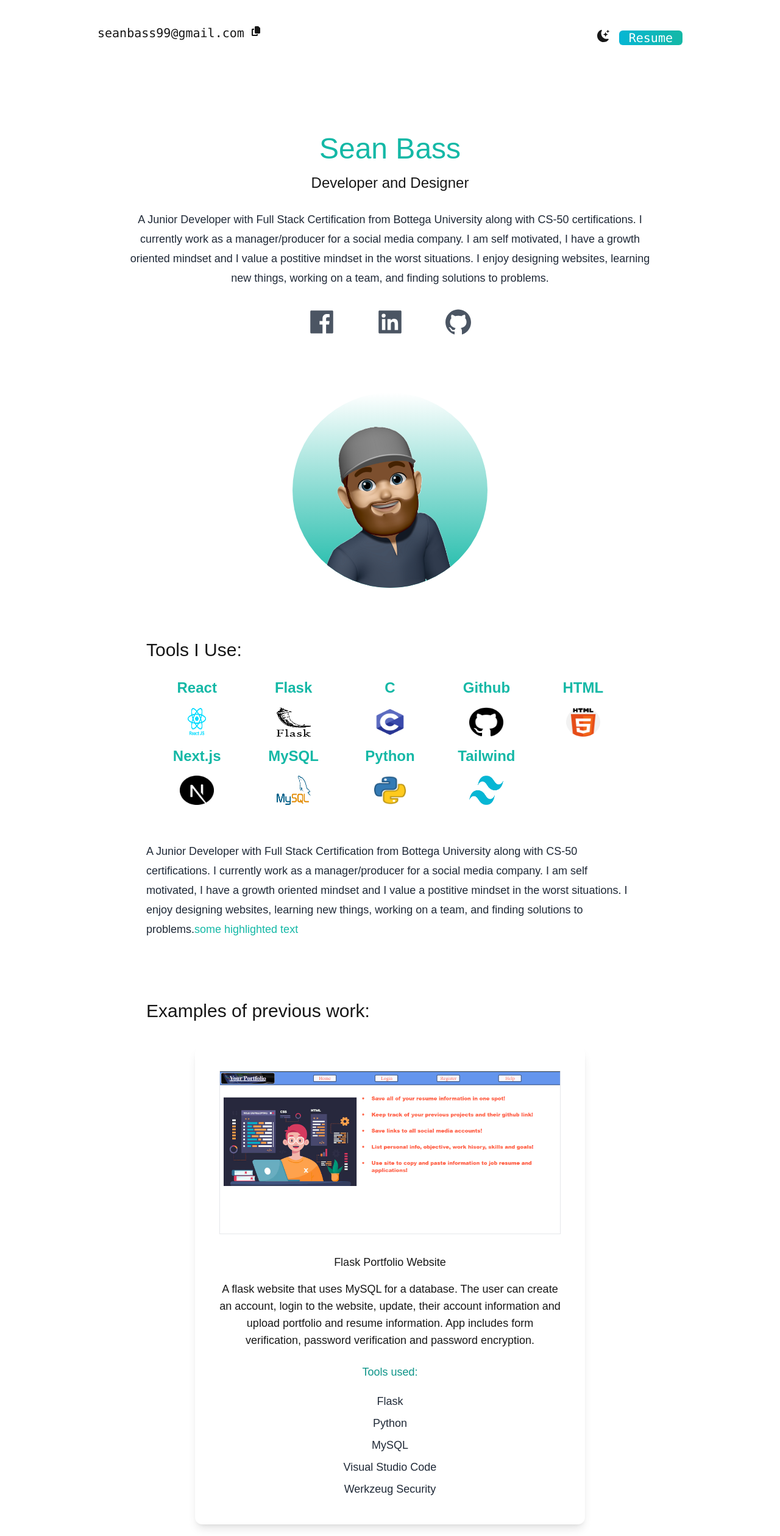
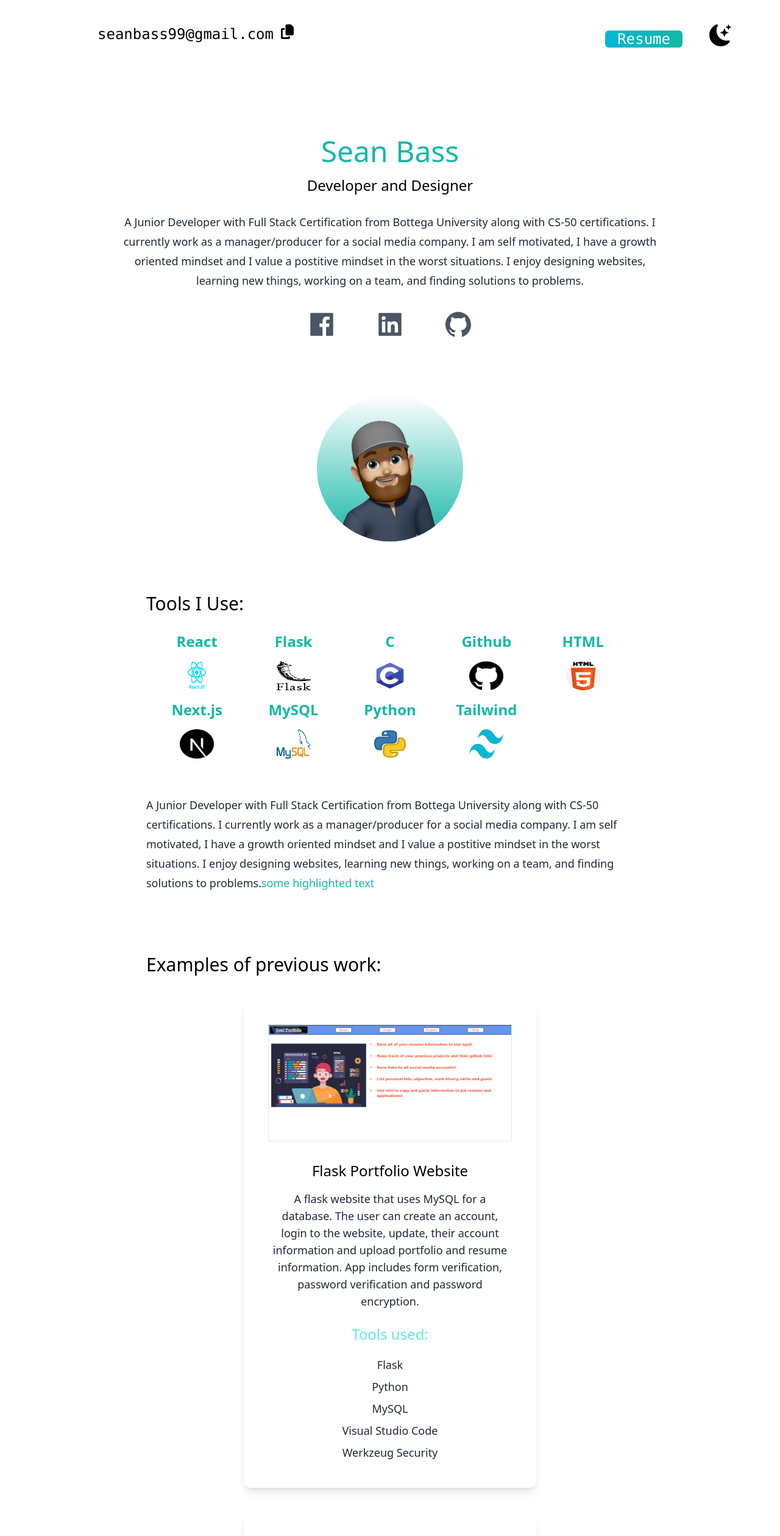
Before and after one commit to bass1121/next-portfolio, a Next.js app: page / in a window 1280 px wide. Shown: the top 2519 px of the page at 61% size. Built offline with nearby package versions, Linux system fonts and the light colour scheme.

Commit message:
add resume page, resume navbar, fixed styles on resume page and added resume to public/images

```diff
--- a/src/ThemeSwitcher.jsx
+++ b/src/ThemeSwitcher.jsx
@@ -14,8 +14,8 @@ const ThemeSwitcher = () => {
 
   return mount ? (
     <button onClick={() => setTheme(currentTheme === "dark" ? "light" : "dark")} type="button" className='dark:border-slate-300 dark:text-white'>
-      <BsFillMoonStarsFill className="dark:hidden text-xl" fill='currentColor' />
-      <BsFillMoonStarsFill className="hidden dark:block text-xl" fill="currentColor" />
+      <BsFillMoonStarsFill className="moon fixed text-4xl top-10 right-20 sm:text-4xl dark:hidden" fill='currentColor' />
+      <BsFillMoonStarsFill className="moon fixed text-4xl top-10 right-20 hidden sm:text-4xl dark:block" fill="currentColor" />
     </button>
   ) : null;
 };
--- a/src/app/layout.js
+++ b/src/app/layout.js
@@ -1,12 +1,14 @@
-import "../styles/globals.css";
+import "../styles/global.css";
 import "../styles/homepage.css";
+import "./resume/page";
 import ThemeProvider from "../ThemeProvider";
 import ThemeSwitcher from "../ThemeSwitcher";
-
+import Favicon from "../../public/images/Favicon.png"
 
 export const Metadata = {
   title: "Next.js Portfolio",
   description: "Sean Bass Portfolio",
+  favicon: <link rel="icon" href="../..public/images/Favicon.png" sizes="anonymous" />
 };
 
 export default function RootLayout({ children }) {
@@ -15,7 +17,7 @@ export default function RootLayout({ children }) {
       <head>
         <script src="https://kit.fontawesome.com/ff073515b8.js" crossOrigin="anonymous"></script>
       </head>
-      <body className="{bg-white dark:bg-black ${inter.className}`}">
+      <body className="{bg-white dark:bg-gray-900 ${inter.className}`}">
         <ThemeProvider attribute="class" defaultTheme="systemTheme" enableSystem >
             {children}
         </ThemeProvider>
--- a/src/app/page.js
+++ b/src/app/page.js
@@ -1,4 +1,3 @@
-import {BsFillMoonStarsFill} from 'react-icons/bs';
 import {AiFillGithub, AiFillLinkedin, AiFillFacebook} from 'react-icons/ai';
 import Image from 'next/image';
 import {
@@ -13,25 +12,25 @@ export default function Home() {
     <div>
         <main className="bg-white px-10 md:px-20 lg:px-40 dark:bg-gray-900">
           <section className="min-h-screen" >
-            <nav className="grid grid-rows-2 py-10 font-mono sm:flex sm:justify-between sm:py-10 sm:mb-12">
+            <nav className="navbar grid grid-rows-2 py-10 font-mono sm:flex sm:justify-between sm:py-10 sm:mb-12">
               <div className='flex space-x-3 sm:flex sm:space-x-3 sm:justify-evenly'>
-                <h1 className="text-xl mb-4 dark:text-white">seanbass99@gmail.com</h1>
+                <h1 className="text-2xl mb-4 dark:text-gray-300">seanbass99@gmail.com</h1>
                 <CopyToClipboard />
               </div>
-              <ul className="flex flex-row-reverse justify-between sm:flex-row sm:flex sm:items-center">
+              <ul className="flex  sm:flex-row sm:flex sm:items-center">
                 <li>
                   <ThemeSwitcher />
                 </li>
                 <li>
-                  <a href="#" className="bg-gradient-to-r text-xl from-cyan-500 to-teal-500 text-white px-4 rounded-md ml-4">Resume</a>
+                  <a href="/resume" className="bg-gradient-to-r text-2xl from-cyan-500 to-teal-500 text-white px-5 rounded-md ml-4">Resume</a>
                 </li>
               </ul>
             </nav>
 
             <div className='text-center p-10'>
               <h2 className='text-5xl py-2 text-teal-500 font-medium'>Sean Bass</h2>
-              <h3 className='text-2xl py-2 dark:text-white'>Developer and Designer</h3>
-              <p className='text-lg py-5 leading-8 text-gray-800 dark:text-white'>
+              <h3 className='text-2xl py-2 dark:text-gray-300'>Developer and Designer</h3>
+              <p className='text-lg py-5 leading-8 text-gray-800 dark:text-gray-300'>
                 A Junior Developer with Full Stack Certification from Bottega University along with CS-50 certifications. I currently work as a manager/producer for a social media company. I am self motivated,
                 I have a growth oriented mindset and I value a postitive mindset in the worst situations. I enjoy designing websites, learning new things, working on a team,
                 and finding solutions to problems.
@@ -42,7 +41,7 @@ export default function Home() {
                 <a href="https://github.com/bass1121"><AiFillGithub/></a>
               </div>
             </div>
-            <div className='relative mx-auto bg-gradient-to-t from-teal-500 rounded-full w-60 h-60 sm:w-80 sm:h-80 mt-10 overflow-hidden'>
+            <div className='relative mx-auto bg-gradient-to-t from-teal-500 rounded-full w-60 h-60 sm:w-90 sm:h-90 mt-10 overflow-hidden'>
               <Image className="" src={myEmoji} alt="myEmoji" placeholder='blur'/>
             </div>
           </section>
@@ -89,7 +88,7 @@ export default function Home() {
                   <Image className="icon" src={tailwind} alt="Icon" placeholder="empty" />
                 </div>
               </div>
-                <p className='text-lg py-5 leading-8 text-gray-800'>
+                <p className='text-lg py-5 leading-8 text-gray-800 dark:text-gray-300'>
                 A Junior Developer with Full Stack Certification from Bottega University along with CS-50 certifications. I currently work as a manager/producer for a social media company. I am self motivated,
                 I have a growth oriented mindset and I value a postitive mindset in the worst situations. I enjoy designing websites, learning new things, working on a team,
                 and finding solutions to problems.<span className='text-teal-500 text-lg'>some highlighted text</span>
@@ -102,14 +101,14 @@ export default function Home() {
             <div className='m-2 sm:m-20'>
                 <h2 className='text-3xl'>Examples of previous work:</h2>
               <div className='place-items-center justify-items-center'>
-                <div id="card1" className='text-lg w-6/7 sm:w-4/5 text-center shadow-lg p-10 rounded-xl my-10 hover:w-10/12 hover:bg-sky-200 '>
+                <div id="card" className='card'>
                     <Image className='w-auto mx-auto border' src={flaskPortfolio} alt='flask pic'/>
-                    <h3 className='text-lg font-medium pt-8 pb-2'>Flask Portfolio Website</h3>
-                    <p className='py-2'>
+                    <h3 className='text-2xl font-medium pt-8 pb-2 dark:text-teal-300'>Flask Portfolio Website</h3>
+                    <p className='py-2 text-gray-800'>
                       A flask website that uses MySQL for a database. The user can create an account, login to the website, update,
                       their account information and upload portfolio and resume information. App includes form verification, password verification and password encryption.
                     </p>
-                    <h4 className='py-4 text-teal-600'>Tools used:</h4>
+                    <h4 className='py-4 text-2xl text-teal-300 dark:text-teal-300'>Tools used:</h4>
                     <p className='text-gray-800 py-1'>Flask</p>
                     <p className='text-gray-800 py-1'>Python</p>
                     <p className='text-gray-800 py-1'>MySQL</p>
@@ -117,14 +116,14 @@ export default function Home() {
                     <p className='text-gray-800 py-1'>Werkzeug Security</p>
                 </div>
 
-                <div id="card2" className='text-lg w-6/7 sm:w-4/5 text-center shadow-lg p-10 rounded-xl my-10 hover:w-10/12 hover:bg-sky-200 '>
+                <div id="card" className='card'>
                     <Image className='mx-auto w-auto border' src={nextPortfolio} alt='flask pic'/>
-                    <h3 className='text-lg font-medium pt-8 pb-2'>Next.js Personal Portfolio</h3>
-                    <p className='py-2'>
+                    <h3 className='text-2xl font-medium pt-8 pb-2 dark:text-teal-300'>Next.js Personal Portfolio</h3>
+                    <p className='py-2 dark:text-gray-800'>
                       A flask website that uses MySQL for a database. The user can create an account, login to the website, update,
                       their account information and upload portfolio and resume information. App includes form verification, password verification and password encryption.
                     </p>
-                    <h4 className='py-4 text-teal-600'>Tools used:</h4>
+                    <h4 className='py-4 text-2xl text-teal-600 dark:text-teal-300'>Tools used:</h4>
                     <p className='text-gray-800 py-1'>Flask</p>
                     <p className='text-gray-800 py-1'>Python</p>
                     <p className='text-gray-800 py-1'>MySQL</p>
@@ -132,28 +131,28 @@ export default function Home() {
                     <p className='text-gray-800 py-1'>Werkzeug Security</p>
                 </div>
 
-                <div id="card3" className='text-lg w-6/7 sm:w-4/5 text-center shadow-lg p-10 rounded-xl my-10 hover:w-10/12 hover:bg-sky-200 '>
+                <div id="card" className='card'>
                     <Image className='mx-auto w-auto border' src={elleBee} alt='flask pic'/>
-                    <h3 className='text-lg font-medium pt-8 pb-2'>Next.js Personal Portfolio</h3>
-                    <p className='py-2'>
+                    <h3 className='text-2xl font-medium pt-8 pb-2 dark:text-teal-300'>Next.js Personal Portfolio</h3>
+                    <p className='py-2 dark:text-gray-800'>
                       A website created for ElleBee Entertainment, a company that creates content on social media. Consists of links to all of her social media accounts, admin login and edit, a blog page
                       and links to donate to channels. It dynamically updated video list pulling from youtube's api.
                     </p>
-                    <h4 className='py-4 text-teal-600'>Tools used:</h4>
+                    <h4 className='py-4 text-2xl text-teal-600 dark:text-teal-300'>Tools used:</h4>
                     <p className='text-gray-800 py-1'>React</p>
                     <p className='text-gray-800 py-1'>MongoDB</p>
                     <p className='text-gray-800 py-1'>SCSS</p>
                     <p className='text-gray-800 py-1'>Visual Studio Code</p>
                 </div>
 
-                <div id="card4" className='text-lg w-6/7 sm:w-4/5 text-center shadow-lg p-10 rounded-xl my-10 hover:w-10/12 hover:bg-sky-200 '>
+                <div id="card" className='card'>
                     <Image className='mx-auto w-auto border' src={nextPortfolio} alt='flask pic'/>
-                    <h3 className='text-lg font-medium pt-8 pb-2'>Next.js Personal Portfolio</h3>
-                    <p className='py-2'>
+                    <h3 className='text-2xl font-medium pt-8 pb-2 dark:text-teal-300'>Next.js Personal Portfolio</h3>
+                    <p className='py-2 dark:text-gray-800'>
                       A flask website that uses MySQL for a database. The user can create an account, login to the website, update,
                       their account information and upload portfolio and resume information. App includes form verification, password verification and password encryption.
                     </p>
-                    <h4 className='py-4 text-teal-600'>Tools used:</h4>
+                    <h4 className='py-4 text-2xl text-teal-600 dark:text-teal-300'>Tools used:</h4>
                     <p className='text-gray-800 py-1'>Flask</p>
                     <p className='text-gray-800 py-1'>Python</p>
                     <p className='text-gray-800 py-1'>MySQL</p>
@@ -163,11 +162,6 @@ export default function Home() {
               </div>
             </div>
           </section>
-          <section>
-            <div>
-              <h3 className='text-3xl py-1'>Portfolio</h3>
-            </div>
-          </section>
         </main>
     </div>
   );
--- /dev/null
+++ b/src/app/resume/page.js
@@ -0,0 +1,29 @@
+import ThemeSwitcher from "@/ThemeSwitcher";
+import CopyToClipboard from "@/utils/copyToClipboard";
+import "../../styles/resume.css";
+import "../../styles/global.css";
+
+export default function Resume() {
+  return (
+    <div className="resume bg-white px-10 md:px-20 lg:px-40 dark:bg-gray-900 ">
+       <nav className="navbar grid grid-rows-2 py-10 font-mono sm:flex sm:justify-between sm:py-10 sm:mb-12">
+            <div className='flex space-x-3 sm:flex sm:space-x-3 sm:justify-evenly'>
+              <h1 className="text-2xl mb-4 dark:text-gray-300">seanbass99@gmail.com</h1>
+              <CopyToClipboard />
+            </div>
+            <ul className="flex  sm:flex-row sm:flex sm:items-center">
+              <li>
+                <ThemeSwitcher />
+              </li>
+              <li>
+                <a href="/" className="bg-gradient-to-r text-2xl from-cyan-500 to-teal-500 text-white px-5 rounded-md ml-4">Portfolio</a>
+              </li>
+            </ul>
+        </nav>
+
+        <div className="h-full">
+          resume
+        </div>
+    </div>
+  );
+}
--- /dev/null
+++ b/src/styles/global.css
@@ -0,0 +1,65 @@
+@tailwind base;
+@tailwind components;
+@tailwind utilities;
+
+
+@layer utilities {
+  .text-balance {
+    text-wrap: balance;
+  }
+
+  .icon-title {
+    @apply
+      text-center
+      text-2xl
+      font-bold
+      text-teal-500;
+
+    @media (max-width: 400px) {
+      font-size: 1em;
+    }
+  }
+
+  .navbar {
+    @media (max-width: 1024px) {
+      margin-right: 20px;
+    }
+  }
+
+  .moon {
+    @media (max-width: 1024px) {
+      top: 90px;
+      display: block;
+    }
+  }
+
+  .icon {
+      @apply
+        w-14
+        h-12
+        m-4
+        place-self-center
+        dark:bg-white
+        dark:p-2;
+
+  }
+
+  .card {
+    @apply
+      text-lg
+      w-3/5
+      sm:w-3/5
+      text-center
+      shadow-lg
+      p-10
+      rounded-xl
+      my-10
+      hover:w-10/12
+      duration-100
+      hover:bg-sky-400
+      dark:text-gray-400
+      dark:bg-slate-500
+      dark:hover:bg-slate-400
+      dark:shadow-teal-200;
+  }
+}
--- a/src/styles/globals.css
+++ /dev/null
@@ -1,33 +0,0 @@
-@tailwind base;
-@tailwind components;
-@tailwind utilities;
-
-:root {
-  --background: #ffffff;
-  --foreground: #171717;
-}
-
-body {
-  color: var(--foreground);
-  background: var(--background);
-  font-family: Arial, Helvetica, sans-serif;
-
-}
-
-@layer utilities {
-  .text-balance {
-    text-wrap: balance;
-  }
-
-  .icon-title {
-    @apply text-center text-2xl font-bold text-teal-500;
-  }
-
-  .icon {
-    @apply w-14 h-12 m-4 place-self-center ;
-  }
-}
-
-@icon {
-  width: var(--w-8)
-}
--- a/src/utils/copyToClipboard.js
+++ b/src/utils/copyToClipboard.js
@@ -29,7 +29,7 @@ export default function CopyToClipboard() {
     <div>
       <div style={{ display: "flex", alignItems: "center", gap: "10px" }}>
         <button onClick={handleCopy}>
-          <FontAwesomeIcon icon={faCopy} className="dark:text-white"/>
+          <FontAwesomeIcon icon={faCopy} className="text-2xl dark:text-gray-400"/>
         </button>
       </div>
 
```
Also changed, not shown: src/styles/resume.css (added, +23 -0 lines), public/images/favicon.png (added), 1 other file (tests, documents, lock files or other folders).
